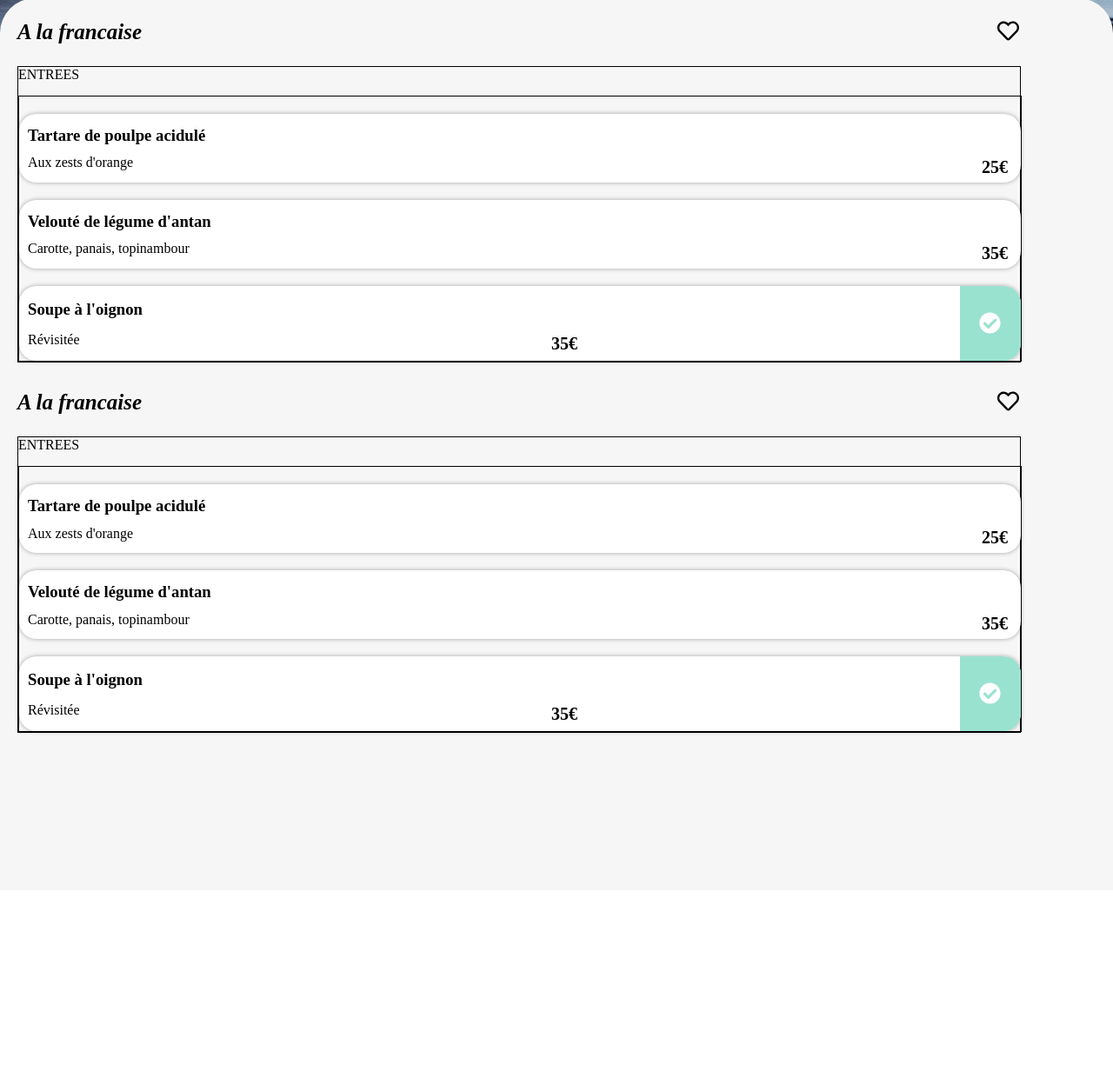
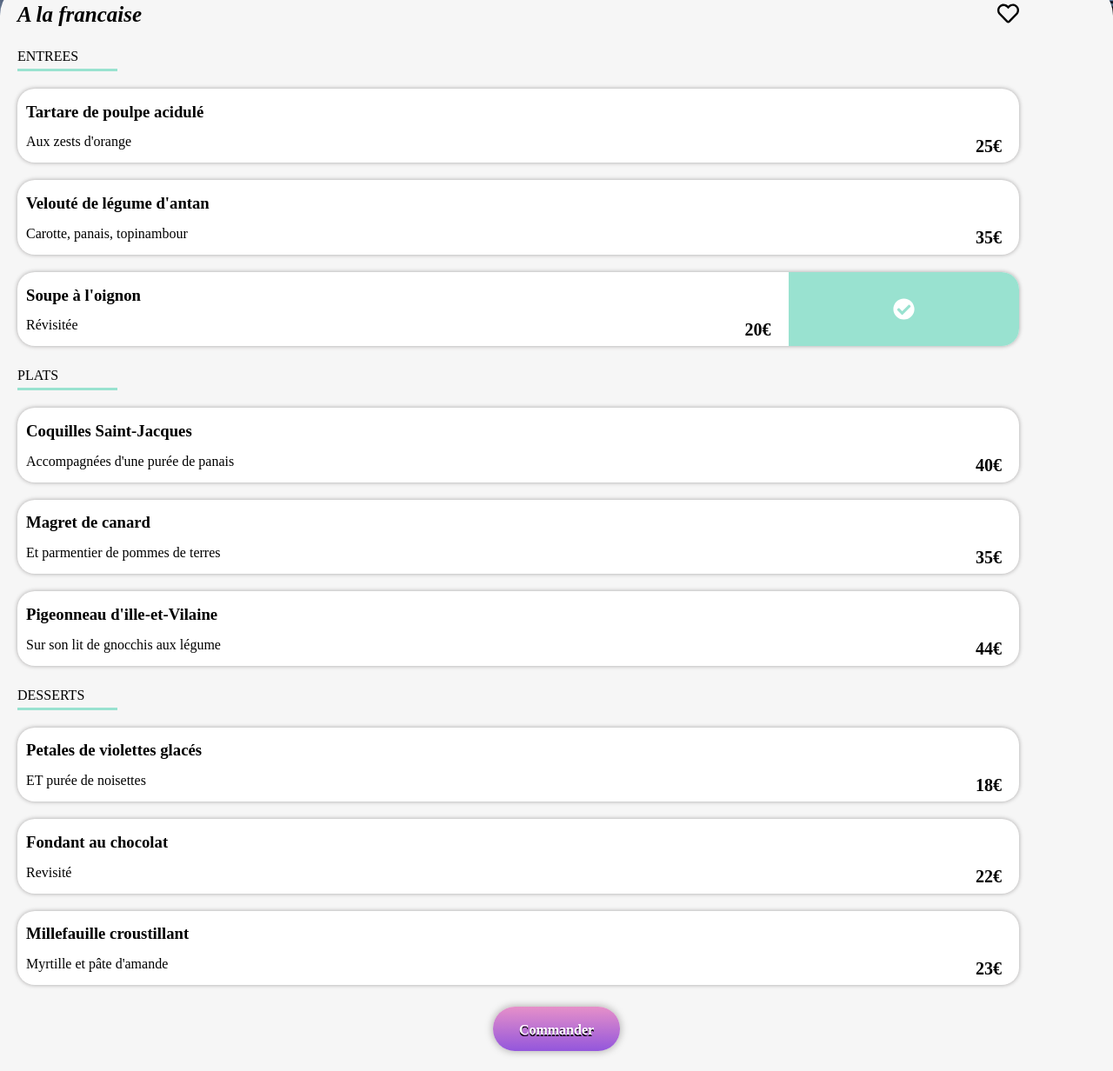
Before and after one commit to MMbaka/Michel_MBAKA_3_17032021, a website: page html/menuf.html in a window 1280 px wide. Shown: the part 352-1584 px from the top of the page at 87% size. Before the commit the page ends 871 px from the top, so only its background shows below. Drawn offline with Linux system fonts and the light colour scheme; files whose address does not match are found by name.

Commit message:
Mise à jour du 09_04_2021

```diff
--- a/html/menuf.html
+++ b/html/menuf.html
@@ -1,4 +1,3 @@
-<<<<<<< HEAD
 <!DOCTYPE html>
 <html lang="fr">
     <head>
@@ -20,7 +19,6 @@
                     src="../img/logo/ohmyfood.png"
                     alt=" Photo ohmyfood"
                   />
-                </a>
             </div>
         </header>
         <div class="imgarp">
@@ -28,57 +26,130 @@
             alt="photo toa-heftiba-DQKerTsQwi0-unsplash.jpg"
             />
         </div>
-        <section class="menu">
-            <main class="menu_tit">
-                <div class="menu_tit--i">
+        <section class="mnu">
+            <div class="mnu_tit">
+                <div class="mnu_tit--i">
                    A la francaise
                 </div>
-                <div class="menu_tit--ii">
+                <div class="mnu_tit--ii">
                     <a href="#" title="Si vous adorez"><i class="far fa-heart" style=" color:black; font-size: 25px"></i></a>
                 </div>
-            </main>
-            <main class="menu_ent">
-                <div class="menu_ent--tit">
+            </div>
+            <div class="mnu_ent"><!--Section Entrées-->
+                <div class="mnu_ent--tit">
                     ENTREES
                 </div>
-                <section class="menu_ent--lst">
-                    <main class="menu_ent--lst-1">
-                        <div class="menu_ent--lst-1i">
+                <section class="mnu_ent--lst">
+                    <div class="mnu_ent--lst-1">
+                        <div class="mnu_ent--lst-1i">
                             <h3>Tartare de poulpe acidulé</h3>
                             <p>Aux zests d'orange</p>
                          </div>
-                         <div class="menu_ent--lst-1ii">
+                         <div class="mnu_ent--lst-1ii">
                             25€
                         </div>
-                   </main>
-                    <main class="menu_ent--lst-2">
-                        <div class="menu_ent--lst-2i">
+                    </div>
+                    <div class="mnu_ent--lst-2">
+                        <div class="mnu_ent--lst-2i">
                             <h3>Velouté de légume d'antan</h3>
                             <p>Carotte, panais, topinambour</p>
                          </div>
-                         <div class="menu_ent--lst-2ii">
+                         <div class="mnu_ent--lst-2ii">
                             35€
                         </div>
-                    </main>
-                    <main class="menu_ent--lst-3">
-                        <div class="menu_ent--lst-3i">
+                    </div>
+                    <div class="mnu_ent--lst-3">
+                        <div class="mnu_ent--lst-3i">
                             <h3>Soupe à l'oignon</h3>
                             <p>Révisitée</p>
                          </div>
-                         <div class="menu_ent--lst-3ii">
+                         <div class="mnu_ent--lst-3ii">
+                            20€
+                        </div>
+                        <div class="mnu_ent--lst-3iii">
+                            <i class="fas fa-check-circle" style=" color:white;font-size: 25px"></i>
+                        </div>
+                    </div>
+                </section>
+            </div>
+            <div class="mnu_plat"><!--Section Plats-->
+                <div class="mnu_plat--tit">
+                    PLATS
+                </div>
+                <section class="mnu_plat--lst">
+                    <div class="mnu_plat--lst-1">
+                        <div class="mnu_plat--lst-1i">
+                            <h3>Coquilles Saint-Jacques</h3>
+                            <p>Accompagnées d'une purée de panais</p>
+                         </div>
+                         <div class="mnu_plat--lst-1ii">
+                            40€
+                        </div>
+                    </div>
+                    <div class="mnu_plat--lst-2">
+                        <div class="mnu_plat--lst-2i">
+                            <h3>Magret de canard</h3>
+                            <p>Et parmentier de pommes de terres</p>
+                         </div>
+                         <div class="mnu_plat--lst-2ii">
                             35€
                         </div>
-                        <div class="menu_ent--lst-3iii">
-                            <i class="fas fa-check-circle" style=" color:white;font-size: 25px"></i>                        </div>
-                    </main>
-                    </main>
+                    </div>
+                    <div class="mnu_ent--lst-2">
+                        <div class="mnu_plat--lst-2i">
+                            <h3>Pigeonneau d'ille-et-Vilaine</h3>
+                            <p>Sur son lit de gnocchis aux légume</p>
+                         </div>
+                         <div class="mnu_plat--lst-2ii">
+                            44€
+                        </div>
+                    </div>
                 </section>
-            </main>
+            </div>
+            <div class="mnu_dess"><!--DESSERTS-->
+                <div class="mnu_dess--tit">
+                    DESSERTS
+                </div>
+                <section class="mnu_dess--lst">
+                    <div class="mnu_dess--lst-1">
+                        <div class="mnu_dess--lst-1i">
+                            <h3>Petales de violettes glacés</h3>
+                            <p>ET purée de noisettes</p>
+                        </div>
+                        <div class="mnu_dess--lst-1ii">
+                            18€
+                        </div>
+                    </div>
+                    <div class="mnu_dess--lst-2">
+                        <div class="mnu_dess--lst-2i">
+                            <h3>Fondant au chocolat</h3>
+                            <p>Revisité</p>
+                        </div>
+                        <div class="mnu_dess--lst-2ii">
+                            22€
+                        </div>
+                    </div>
+                    <div class="mnu_dess--lst-2">
+                        <div class="mnu_dess--lst-2i">
+                            <h3>Millefauille croustillant</h3>
+                            <p>Myrtille et pâte d'amande</p>
+                        </div>
+                        <div class="mnu_dess--lst-2ii">
+                            23€
+                        </div>
+                    </div>
                 </section>
-        <footer class="foot">
+            </div>
+            <div class="nav__tit--btn">
+                <a href="#" class="nav__tit--btn-action">
+                    Commander
+                </a>
+            </div>
+        </section>
+        <footer class="ffoot">
                 <div class="foot_log">
                      <img
-                src="../img/logo/mmm.png"
+                    src="img/logo/mmm.png"
                     alt=" Photo mmm"
                     />
                 </div>
@@ -96,103 +167,4 @@
                 </div>
         </footer>
     </body>
-=======
-<!DOCTYPE html>
-<html lang="fr">
-    <head>
-        <meta charset="UTF-8">
-        <meta name="viewport" content="width=device-width, initial-scale=1.0">
-        <meta http-equiv="X-UA-Compatible" content="ie=edge">
-        <link href="https://fonts.googleapis.com/css?family=Roboto:100,900i" rel="stylesheet">
-        <link rel="stylesheet" href="../sass/style.css">
-        <script
-        src="https://use.fontawesome.com/releases/v5.15.1/js/all.js"
-        crossorigin="anonymous"
-        ></script>
-        <title>Joe Blow's Portfolio</title>
-    </head>
-    <body>
-        <header class="hder">
-            <div class="hder__logo">
-                <img
-                    src="../img/logo/ohmyfood.png"
-                    alt=" Photo ohmyfood"
-                  />
-                </a>
-            </div>
-        </header>
-        <div class="imgarp">
-            <img src="../img/restaurants/toa-heftiba-DQKerTsQwi0-unsplash.jpg"
-            alt="photo toa-heftiba-DQKerTsQwi0-unsplash.jpg"
-            />
-        </div>
-        <section class="menu">
-            <main class="menu_tit">
-                <div class="menu_tit--i">
-                   A la francaise
-                </div>
-                <div class="menu_tit--ii">
-                    <a href="#" title="Si vous adorez"><i class="far fa-heart" style=" color:black; font-size: 25px"></i></a>
-                </div>
-            </main>
-            <main class="menu_ent">
-                <div class="menu_ent--tit">
-                    ENTREES
-                </div>
-                <section class="menu_ent--lst">
-                    <main class="menu_ent--lst-1">
-                        <div class="menu_ent--lst-1i">
-                            <h3>Tartare de poulpe acidulé</h3>
-                            <p>Aux zests d'orange</p>
-                         </div>
-                         <div class="menu_ent--lst-1ii">
-                            25€
-                        </div>
-                   </main>
-                    <main class="menu_ent--lst-2">
-                        <div class="menu_ent--lst-2i">
-                            <h3>Velouté de légume d'antan</h3>
-                            <p>Carotte, panais, topinambour</p>
-                         </div>
-                         <div class="menu_ent--lst-2ii">
-                            35€
-                        </div>
-                    </main>
-                    <main class="menu_ent--lst-3">
-                        <div class="menu_ent--lst-3i">
-                            <h3>Soupe à l'oignon</h3>
-                            <p>Révisitée</p>
-                         </div>
-                         <div class="menu_ent--lst-3ii">
-                            35€
-                        </div>
-                        <div class="menu_ent--lst-3iii">
-                            <i class="fas fa-check-circle" style=" color:white;font-size: 25px"></i>                        </div>
-                    </main>
-                    </main>
-                </section>
-            </main>
-        </section>
-        <footer class="foot">
-            <div class="foot_log">
-                 <img
-                src="../img/logo/mmm.png"
-                alt=" Photo mmm"
-                />
-            </div>
-            <div class="foot_pro">
-                <i class="fas fa-utensils" style="font-size: 20px"></i>
-                <a href="#" title="Faite votre proposition"><p>Proposer un restaurant</p></a>
-            </div>
-            <div class="foot_dev">
-                <i class="fas fa-hands-helping" style="font-size: 20px"></i>
-                <a href="#" title="Aller aux conditions"><p>Devenir partenaire</p></a>
-            </div>
-            <div class="foot_mc">
-                <a href="#" title="Condition générale"><p>Mentions légales</p></a> <a href="#" title="Besoin d'aide?"><p>Contact</p></a>
-
-            </div>
-    </footer>
-</body>
->>>>>>> e18f12654ad4c1c8771882a4d57fadfc2fa90ab7
 </html>
--- a/sass/layout/_fonc.scss
+++ b/sass/layout/_fonc.scss
@@ -69,10 +69,10 @@
         z-index: 1;
     }
 }
-.menu{
+.mnu{
     position: absolute;
     width: 100%;
-    height: 600px;
+    height: auto;
     background-color:$color-primary;
     border-radius: 40px 40px 0px 0px;
     margin-top: 250px;
@@ -89,23 +89,30 @@
             font-weight: bold;
         }
     }
-    &_ent{
-        @include border;
+    &_ent,&_plat,&_dess{
         width: 90%;
         height: auto;
         margin: 25px 20px ;
         &--tit{
+            display: inline;
         }
-        &--lst{
-            @include border;
+        &--tit::after{
+            content: "";
+            display: block;
+            width: 10%;
+            height: 3px;
+            margin-top: 5px;
+            background:$color-badg;
+        }
+        &--lst,&_plat{
             width: 100%;
             height: auto;
             margin-top: 15px;
             &-1{
-                @include lst
+                @include lstv
             }
             &-2{
-                @include lst
+                @include lstv
             }
             &-3{
                 @include lstv
@@ -114,3 +121,6 @@
 
     }
 }
+.ffoot{
+    @include foot;
+}
--- a/sass/layout/_footer.scss
+++ b/sass/layout/_footer.scss
@@ -1,40 +1,3 @@
 .foot {
-    display: flex;
-    flex-direction: column;
-    width: 100%;
-    height: auto;
-    padding-bottom: 60px;
-    background-color: $color-foot;
-    color:$color-white ;
-    line-height: 30%;
-    & a{
-        text-decoration: none;
-        color: $color-white;
-    }
-    &_log{
-        & img{
-            width: 30%;
-            height: 50%;
-            color: $color-white;
-            margin-top: 20px;
-            margin-left: 20px;
-            margin-bottom: 10px;
-        }
-    }
-    &_pro,&_dev{
-        display: flex;
-        padding-left: 20px;
-        align-items:center ;
-        margin-top: 0px;
-        line-height: 10%;
-        & p{
-          margin-left: 20px;
-          font-size: 20px;
-        }
-    }
-    &_mc{
-        line-height: 50%;
-        padding-left: 20px;
-        font-size: 20px;
-    }
+    @include foot;
 }
--- a/sass/layout/_header.scss
+++ b/sass/layout/_header.scss
@@ -1,5 +1,4 @@
 .hder {
-    @include border;
     display: flex;
     flex-direction: column;
     width: 100%;
--- a/sass/layout/_nav.scss
+++ b/sass/layout/_nav.scss
@@ -41,6 +41,6 @@
             margin-top: 0px;
             font-size: 23px;
         }
-        @include nav__tit--btn
+        @include btn
     }
 }
```
Also changed, not shown: index.html (+0 -1 lines), sass/utils/_mixins.scss (+50 -7 lines), sass/style.css, 1 other file. Lines whose indentation alone changed are shown as unchanged.
